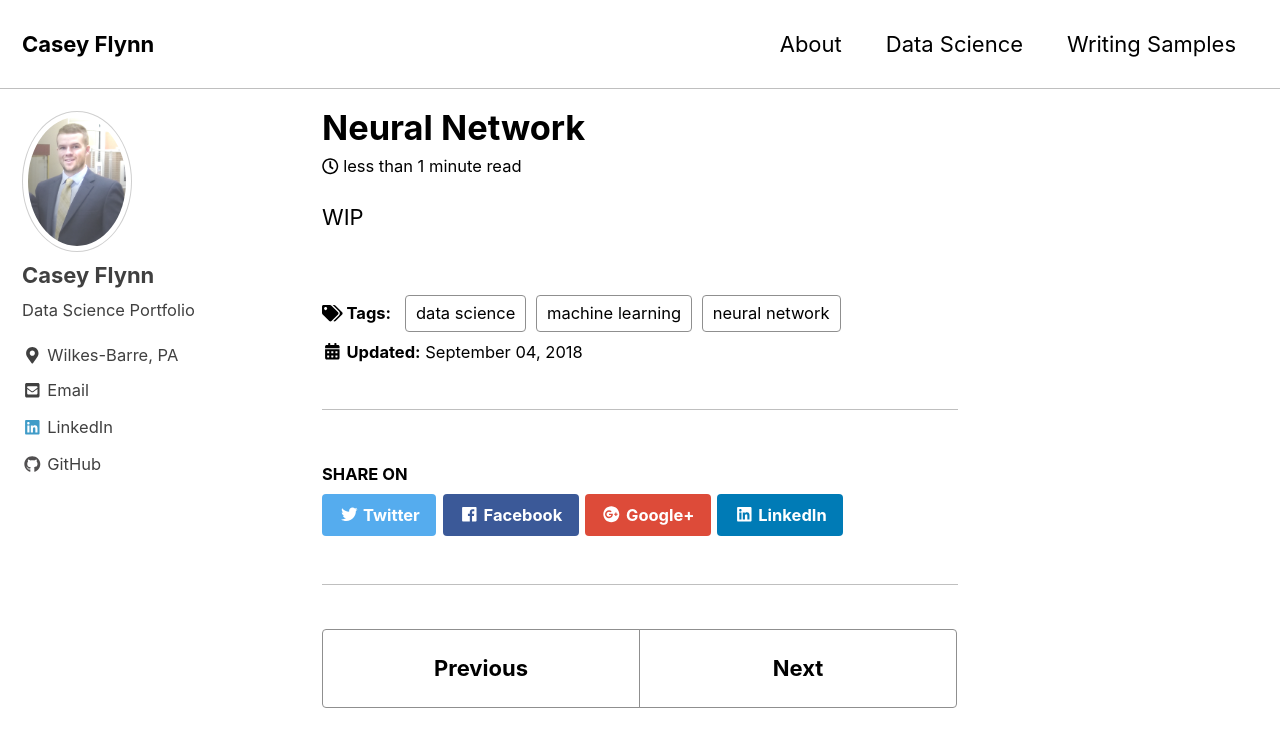
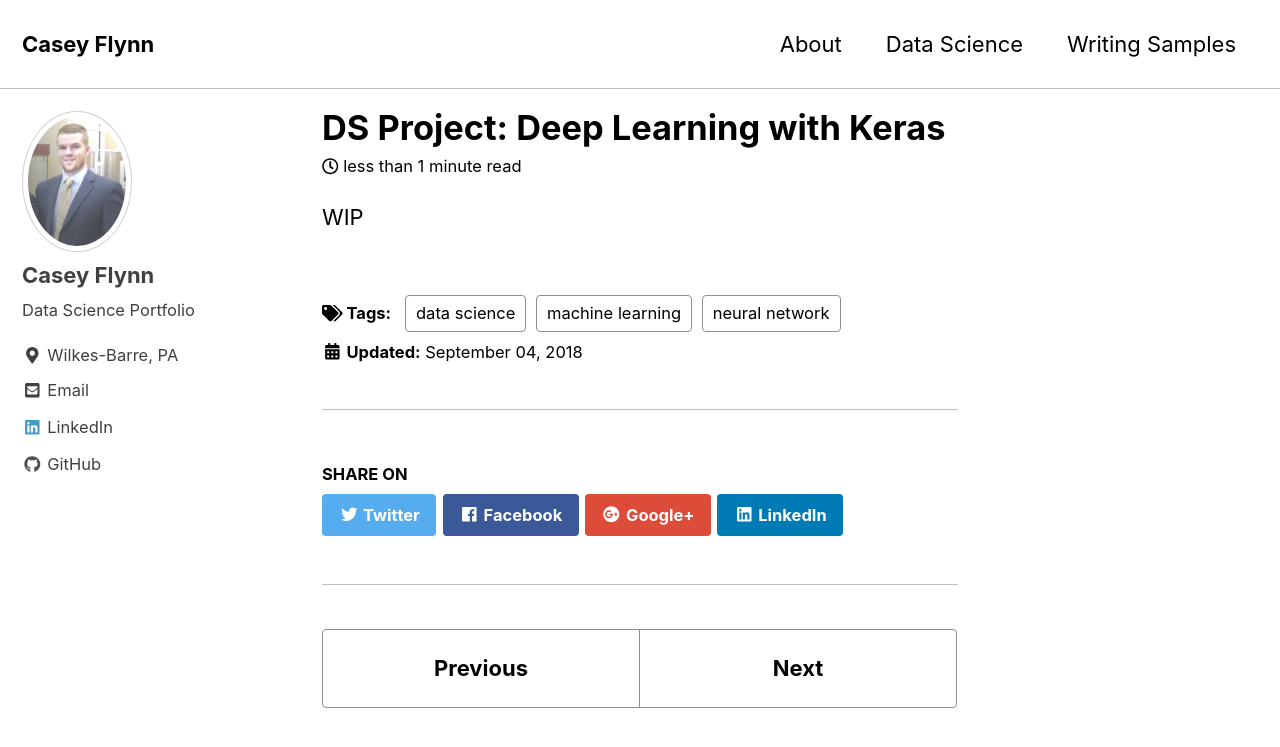
Before and after one commit to cmflynn13/cmflynn13.github.io, a Jekyll site: the page built from _posts/2018-09-04-NN-city-data.md, in a window 1280 px wide and 900 px high. Shown: the top 747 px of the window. Built offline with Jekyll 4.4.1, drawn with Linux system fonts in a browser that asks for light colours; nearby versions of some CDN libraries.

Commit message:
change title of deep learning pag

```diff
--- a/_posts/2018-09-04-NN-city-data.md
+++ b/_posts/2018-09-04-NN-city-data.md
@@ -1,5 +1,5 @@
 ---
-title: "Neural Network"
+title: "DS Project: Deep Learning with Keras"
 date: 2018-09-04
 tags: [machine learning, data science, neural network]
 header:
```
